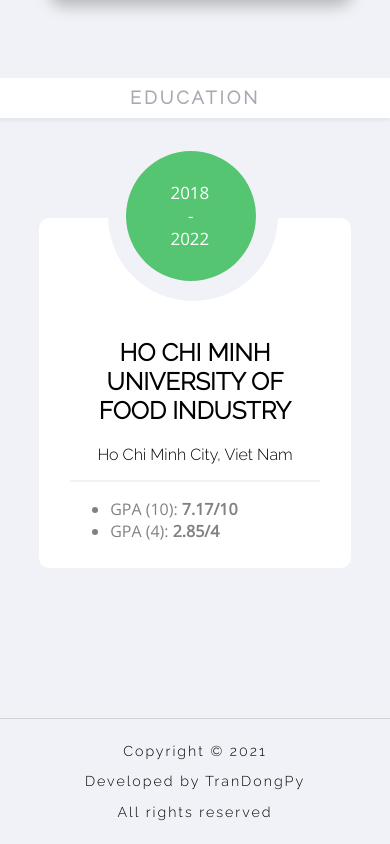
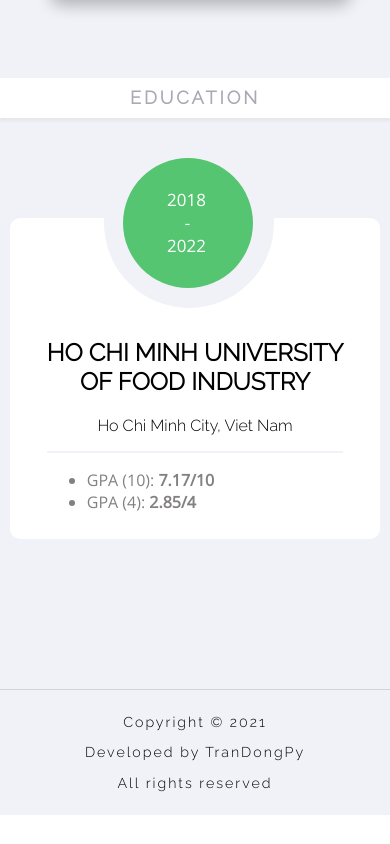
Before and after one commit to dongpytran/personal-web-deploy, a React (Create React App) app: page / in a window 390 px wide. Shown: the part 4562-5406 px from the top of the page. After the commit the page ends 5377 px from the top, so only its background shows below. Built offline with nearby package versions, Linux system fonts and the light colour scheme.

Commit message:
Update Education.css

```diff
--- a/src/Education.css
+++ b/src/Education.css
@@ -65,17 +65,20 @@
     }
 }
 @media screen and (max-width: 500px){
+    .education__container{
+        width: 95%;
+    }
     .circle__container{
         left: 29%;
     }
 }
 @media screen and (max-width: 420px){
     .circle__container{
-        left: 25%;
+        left: 27%;
     }
 }
 @media screen and (max-width: 400px){
     .circle__container{
-        left: 22%;
+        left: 25.5%;
     }
 }
```
